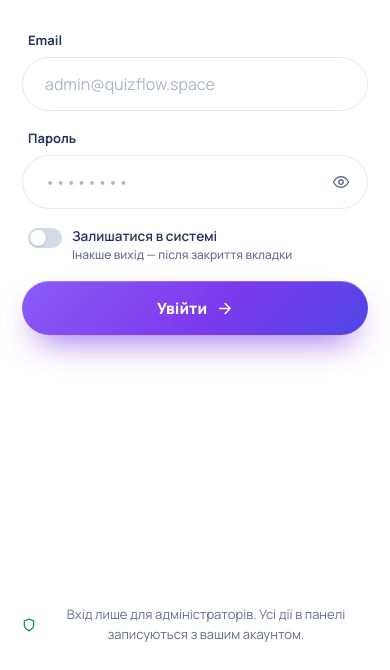
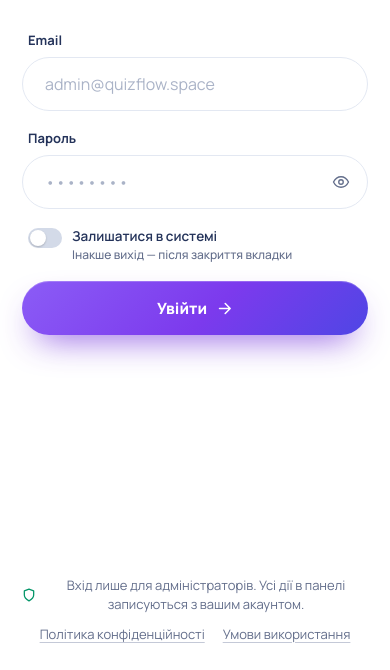
Before and after one commit to vadympavlina/quizflow-admin, a plain HTML site: page admin-login.html in a window 390 px wide. Shown: the part 174-844 px from the top of the page. Drawn offline with Linux system fonts and the light colour scheme; no server answers.

Commit message:
Сторінки входу: посилання на політику конфіденційності й умови (#50)
Claude-Session: https://claude.ai/code/session_016CyGGaopeDkV7u9sgJqufg

Co-authored-by: Claude <noreply@anthropic.com>

```diff
--- a/admin-login.html
+++ b/admin-login.html
@@ -32,7 +32,7 @@
 <link href="https://fonts.googleapis.com/css2?family=Manrope:wght@400;500;600;700;800&family=Geist+Mono:wght@500;600&display=swap" rel="stylesheet" media="print" onload="this.media='all'">
 <noscript><link href="https://fonts.googleapis.com/css2?family=Manrope:wght@400;500;600;700;800&family=Geist+Mono:wght@500;600&display=swap" rel="stylesheet"></noscript>
 <link rel="preload" as="image" href="assets/icons/admin/mascot-login.webp?v=1" type="image/webp" media="(min-width:981px)" fetchpriority="high">
-<link rel="stylesheet" href="shared/admin-login.css?v=1">
+<link rel="stylesheet" href="shared/admin-login.css?v=2">
 </head>
 <body class="lg">
 
@@ -106,6 +106,7 @@
   </div>
 </div>
 <footer class="foot"><svg width="14" height="14" viewBox="0 0 24 24" fill="none" stroke="currentColor" stroke-width="2.2" stroke-linecap="round" stroke-linejoin="round" aria-hidden="true"><path d="M12 22s8-4 8-10V5l-8-3-8 3v7c0 6 8 10 8 10z"/></svg>Вхід лише для адміністраторів. Усі дії в панелі записуються з вашим акаунтом.</footer>
+<nav class="legal" aria-label="Правові документи"><a href="https://quizflow.space/privacy" target="_blank" rel="noopener">Політика конфіденційності</a><a href="https://quizflow.space/terms" target="_blank" rel="noopener">Умови використання</a></nav>
 </main>
 
 <script type="module">
--- a/shared/admin-login.css
+++ b/shared/admin-login.css
@@ -51,7 +51,11 @@ body{
 @keyframes rise{from{opacity:0;transform:translateY(14px)}to{opacity:1;transform:none}}
 .panel h2{font-size:40px;line-height:1.08;font-weight:800;letter-spacing:-.04em;color:var(--ink)}
 .sub{margin-top:10px;font-size:15px;line-height:1.5;color:var(--muted)}
-.foot{padding:0 56px 30px;font-size:13px;line-height:1.5;color:var(--faint);display:flex;align-items:center;gap:8px}
+.foot{padding:0 56px 12px;font-size:13px;line-height:1.5;color:var(--faint);display:flex;align-items:center;gap:8px}
+.legal{display:flex;flex-wrap:wrap;gap:4px 18px;padding:0 56px 30px;font-size:13px;line-height:1.5}
+.legal a{color:var(--faint);text-decoration:underline;text-underline-offset:3px;text-decoration-color:rgba(138,148,176,.5)}
+.legal a:hover{color:#0D1340}
+.legal a:focus-visible{outline:2px solid #2D5BE3;outline-offset:3px;border-radius:3px}
 .foot svg{color:#059669;flex:0 0 auto}
 
 /* ── Форма ── */
@@ -114,7 +118,8 @@ html:not(.resume) .checking{display:none}
   .stage{align-items:flex-start;padding:44px 22px 24px}
   .panel{max-width:440px;margin:0 auto}
   .panel h2{font-size:32px}
-  .foot{padding:0 22px 26px;justify-content:center;text-align:center}
+  .foot{padding:0 22px 10px;justify-content:center;text-align:center}
+  .legal{padding:0 22px 26px;justify-content:center}
 }
 @media (max-width:480px){.inp input{font-size:16px}.logo-tag{display:none}}
 @media (prefers-reduced-motion:reduce){*{animation:none!important;transition:none!important}.mascot{opacity:1}}
```
Also changed, not shown: tests/e2e/admin-login-layout.spec.mjs (+17 -0 lines).
